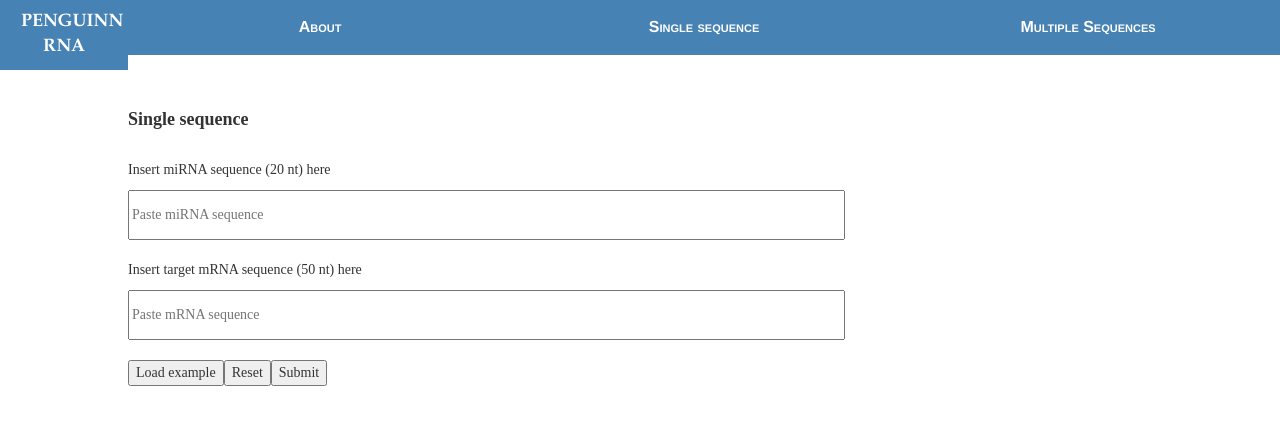
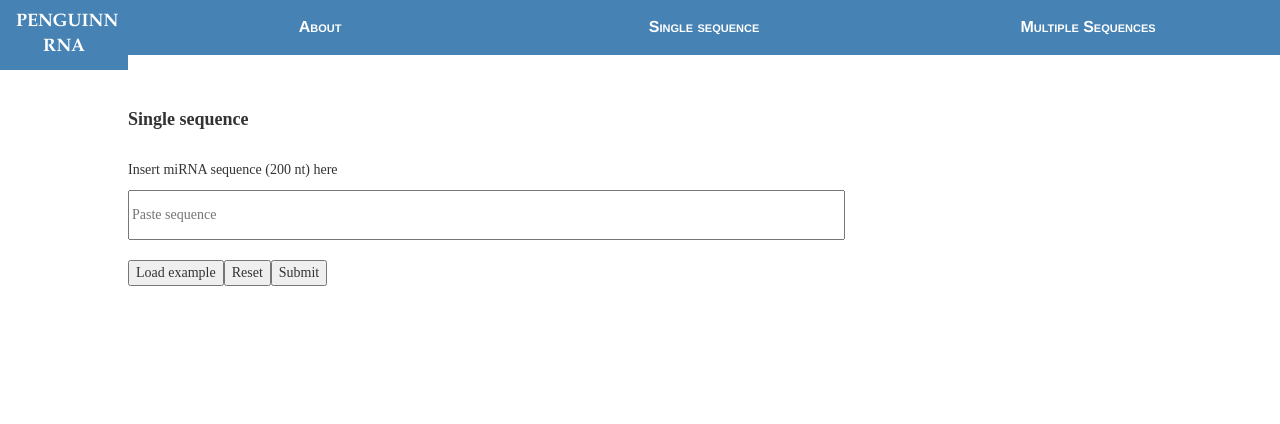
Before and after one commit to ML-Bioinfo-CEITEC/PENGUINN-RNA, a plain HTML site: page index.html in a window 1280 px wide. Both pictures are taken after a click on the button "Single sequence". Drawn offline with nearby package versions, Linux system fonts and the light colour scheme.

Commit message:
Update index.html

```diff
--- a/index.html
+++ b/index.html
@@ -73,7 +73,7 @@ h1 {
   font-size: 25px;
   /* Navy blue */
   color: white;
-  padding: 8.5px 20px;
+  padding: 8.5px 15px;
   text-align: center;
   text-decoration: none;;
   font-size: 18px;
@@ -147,12 +147,10 @@ tr:nth-child(even) {
         <h4><strong>Single sequence</strong></h4>
 
         <BR />
-        <p>Insert miRNA sequence (20 nt) here</p>
+        <p>Insert miRNA sequence (200 nt) here</p>
 
-        <DIV><input type="text" name="text11" id="text11" size="50" style="width:70%;height:50px;" pattern="[AUCGaucg]{20}" placeholder="Paste miRNA sequence" required></DIV>
+        <DIV><input type="text" name="text11" id="text11" size="50" style="width:70%;height:50px;" pattern="[AUCGaucg]{20}" placeholder="Paste sequence" required></DIV>
         <BR />
-        <p>Insert target mRNA sequence (50 nt) here</p>
-        <DIV><input type="text" name="text12" id="text12" size="50" style="width:70%;height:50px;" pattern="[AUCGaucg]{50}" placeholder="Paste mRNA sequence" required></DIV><BR />
 
         <button type="button" value="Load example" name="example1" onclick="loadExample1()">Load example</button><input type="reset" value="Reset" name="reset"><button type="button" value="Submit" name="submit" onclick="makePrediction1()">Submit</button>
 
@@ -167,12 +165,10 @@ tr:nth-child(even) {
         <h4><strong>Multiple sequences</strong></h4>
       <!--LABEL class="radio-inline"><INPUT type="radio" name="optradio" id="multiline" required>Line separated</LABEL><LABEL class="radio-inline"><INPUT type="radio" name="optradio" id="fasta">Multi-FASTA</LABEL>-->
         <BR /><BR />
-        <p>Insert miRNA (20 nt) sequences here (line separated)</p>
+        <p>Insert sequences (200nt) here (line separated)</p>
 
         <DIV><textarea name="text21" id="text21" style="width:70%;height:100px;" pattern="[A-Za-z]{20}" placeholder="Paste mRNA sequences" required></textarea></DIV>
         <BR />
-        <p>Insert target mRNA sequences (50 nt) here (line separated)</p>
-        <DIV><textarea name="text22" id="text22" style="width:70%;height:100px;" pattern="[A-Za-z]{50}" placeholder="Paste mRNA sequences" required></textarea></DIV><BR />
 
         <button type="button" value="Load example" name="example2" onclick="loadExample2()">Load example</button><input type="reset" value="Reset" name="reset"><button type="button" value="Submit" name="submit" onclick="makePrediction2()">Submit</button>
 		<br/><br/>
```
